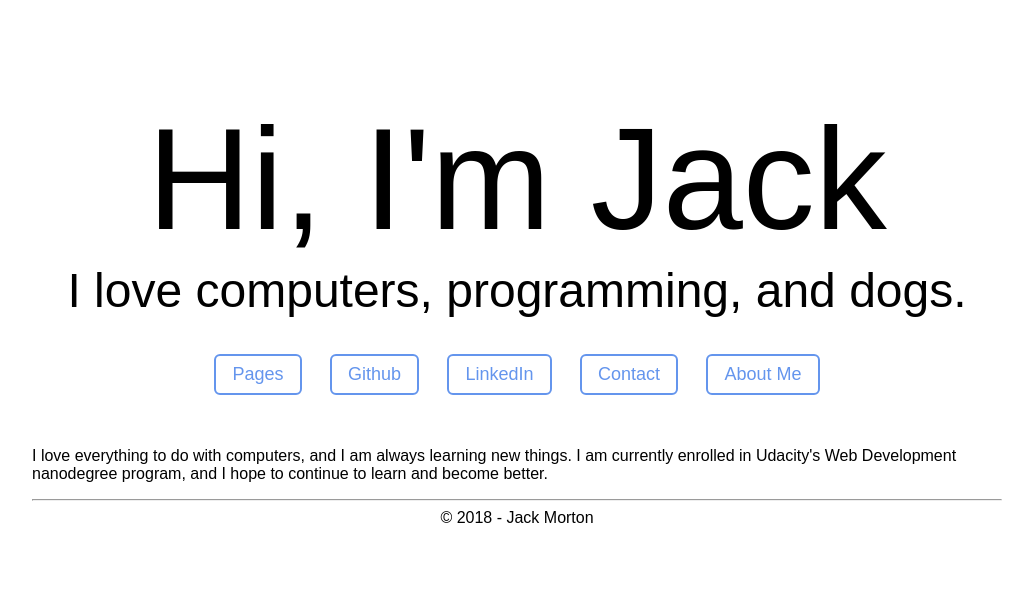
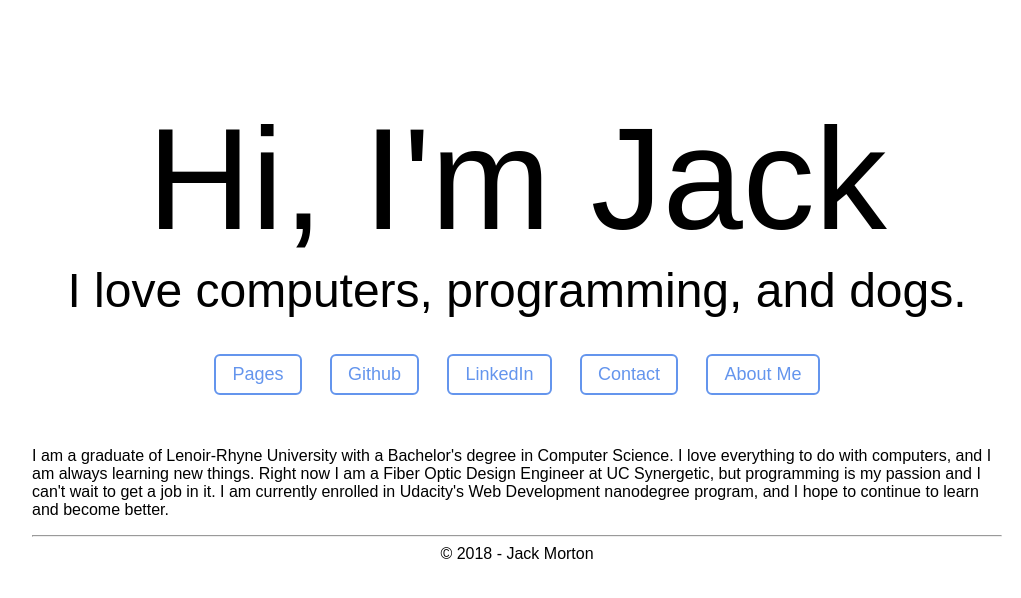
Before and after one commit to Thudcrackers/thudcrackers.github.io, a Jekyll site: the page built from index.html, in a window 1280 px wide. Shown: the top 598 px of the page, without its empty margins (123-1144 px from the left). Built offline with Jekyll 4.4.1, drawn with Linux system fonts in a browser that asks for light colours.

Commit message:
Update all pages and fix styling

```diff
--- a/index.html
+++ b/index.html
@@ -4,6 +4,8 @@ layout: default
 ---
 
 <div id="wrapper">
-    <p id="homeBody" style="font-size: 16px">I love everything to do with computers, and I am always learning new things. I am currently enrolled
-            in Udacity's Web Development nanodegree program, and I hope to continue to learn and become better.</p>
+    <p id="homeBody" style="font-size: 16px">I am a graduate of Lenoir-Rhyne University with a Bachelor's degree in Computer Science.
+        I love everything to do with computers, and I am always learning new things. Right now I am a Fiber Optic Design Engineer at UC Synergetic,
+        but programming is my passion and I can't wait to get a job in it.
+        I am currently enrolled in Udacity's Web Development nanodegree program, and I hope to continue to learn and become better.</p>
 </div>
```
